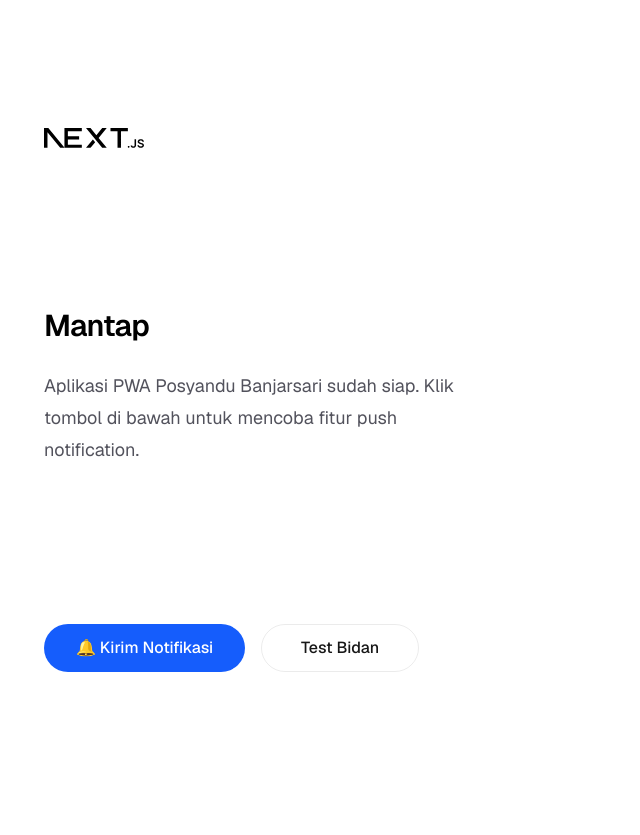
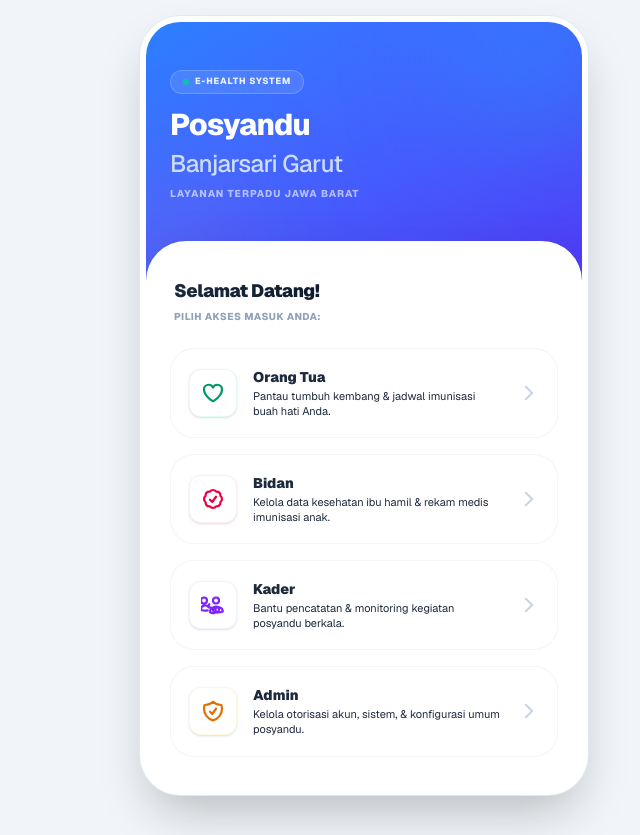
Before and after one commit to TPLM-Posyandu-Banjarsari-Garut/Posyandu_Web_Client, a Next.js app: page / in a window 1280 px wide. Shown: the whole page, without its empty margins (276-916 px from the left). Before the commit the page ends 800 px from the top, so only its background shows below. Built offline with nearby package versions, Linux system fonts and the light colour scheme.

Commit message:
feat : create welcome pages

```diff
--- a/app/page.tsx
+++ b/app/page.tsx
@@ -1,19 +1,26 @@
 "use client";
 
 import React, { useEffect } from "react";
-import Image from "next/image";
+import { useRouter } from "next/navigation";
 
 export default function Home() {
+  const router = useRouter();
+
+  // Register PWA Service Worker on Mount
   useEffect(() => {
-    if ('serviceWorker' in navigator) {
-      navigator.serviceWorker.register('/sw.js').then((reg) => {
-        console.log('Service Worker registered successfully with scope:', reg.scope);
-      }).catch((err) => {
-        console.warn('Service Worker registration failed:', err);
-      });
+    if ("serviceWorker" in navigator) {
+      navigator.serviceWorker
+        .register("/sw.js")
+        .then((reg) => {
+          console.log("Service Worker registered successfully with scope:", reg.scope);
+        })
+        .catch((err) => {
+          console.warn("Service Worker registration failed:", err);
+        });
     }
   }, []);
 
+  // Notification utilities
   const sendNotification = async () => {
     if (!("Notification" in window)) {
       alert("Browser ini tidak mendukung notifikasi.");
@@ -35,12 +42,14 @@ export default function Home() {
 
     if ("serviceWorker" in navigator) {
       try {
-        // Prevent hanging indefinitely by using a 1.2-second timeout
         const swReadyPromise = navigator.serviceWorker.ready;
         const timeoutPromise = new Promise((_, reject) =>
           setTimeout(() => reject(new Error("Timeout waiting for Service Worker")), 1200)
         );
-        const registration = await Promise.race([swReadyPromise, timeoutPromise]) as ServiceWorkerRegistration;
+        const registration = (await Promise.race([
+          swReadyPromise,
+          timeoutPromise,
+        ])) as ServiceWorkerRegistration;
 
         console.log("Menggunakan Service Worker untuk notifikasi...");
         const options: NotificationOptions & { vibrate?: number[] } = {
@@ -67,43 +76,144 @@ export default function Home() {
     });
   };
 
+  // Roles list
+  const roles = [
+    {
+      id: "orangtua",
+      title: "Orang Tua",
+      description: "Pantau tumbuh kembang & jadwal imunisasi buah hati Anda.",
+      path: "/orangtua/login",
+      colorClass: "bg-emerald-50 text-emerald-600 border-emerald-100/60 shadow-[0_4px_12px_rgba(16,185,129,0.06)]",
+      hoverBgGradient: "to-emerald-50/15",
+      icon: (
+        <svg className="w-6 h-6" fill="none" stroke="currentColor" strokeWidth="2.2" viewBox="0 0 24 24">
+          <path strokeLinecap="round" strokeLinejoin="round" d="M21 8.25c0-2.485-2.099-4.5-4.688-4.5-1.935 0-3.597 1.126-4.312 2.733-.715-1.607-2.377-2.733-4.313-2.733C5.1 3.75 3 5.765 3 8.25c0 7.22 9 12 9 12s9-4.78 9-12z" />
+        </svg>
+      ),
+    },
+    {
+      id: "bidan",
+      title: "Bidan",
+      description: "Kelola data kesehatan ibu hamil & rekam medis imunisasi anak.",
+      path: "/bidan/login",
+      colorClass: "bg-rose-50 text-rose-600 border-rose-100/60 shadow-[0_4px_12px_rgba(244,63,94,0.06)]",
+      hoverBgGradient: "to-rose-50/15",
+      icon: (
+        <svg className="w-6 h-6" fill="none" stroke="currentColor" strokeWidth="2.2" viewBox="0 0 24 24">
+          <path strokeLinecap="round" strokeLinejoin="round" d="M9 12.75L11.25 15 15 9.75M21 12c0 1.268-.63 2.39-1.593 3.068a3.745 3.745 0 01-1.043 3.296 3.745 3.745 0 01-3.296 1.043A3.745 3.745 0 0112 21c-1.268 0-2.39-.63-3.068-1.593a3.746 3.746 0 01-3.296-1.043 3.745 3.745 0 01-1.043-3.296A3.745 3.745 0 013 12c0-1.268.63-2.39 1.593-3.068a3.745 3.745 0 011.043-3.296 3.746 3.746 0 013.296-1.043A3.746 3.746 0 0112 3c1.268 0 2.39.63 3.068 1.593a3.746 3.746 0 013.296 1.043 3.746 3.746 0 011.043 3.296A3.745 3.745 0 0121 12z" />
+        </svg>
+      ),
+    },
+    {
+      id: "kader",
+      title: "Kader",
+      description: "Bantu pencatatan & monitoring kegiatan posyandu berkala.",
+      path: "/kader/login",
+      colorClass: "bg-violet-50 text-violet-600 border-violet-100/60 shadow-[0_4px_12px_rgba(139,92,246,0.06)]",
+      hoverBgGradient: "to-violet-50/15",
+      icon: (
+        <svg className="w-6 h-6" fill="none" stroke="currentColor" strokeWidth="2.2" viewBox="0 0 24 24">
+          <path strokeLinecap="round" strokeLinejoin="round" d="M15 19.128a9.38 9.38 0 002.625.372 9.337 9.337 0 004.121-.952 4.125 4.125 0 00-7.533-2.493M15 19.128v-.003c0-1.113-.285-2.16-.786-3.07M15 19.128v.109A11.386 11.386 0 0112 20.25a11.38 11.38 0 01-3-1.013v-.11c0-1.103.285-2.147.786-3.045M7.5 14.25a4.125 4.125 0 00-7.533 2.493 9.337 9.337 0 004.121.952 9.38 9.38 0 002.625-.372M7.5 14.25v-.003c0-1.113.285-2.16.786-3.07M7.5 14.25v.109A11.386 11.386 0 0112 15c.668 0 1.32-.058 1.953-.17v.109a11.386 11.386 0 01-3.167 1.282M18 7.5a3 3 0 11-6 0 3 3 0 016 0zM6 7.5a3 3 0 11-6 0 3 3 0 016 0zm12 9a3 3 0 11-6 0 3 3 0 016 0z" />
+        </svg>
+      ),
+    },
+    {
+      id: "admin",
+      title: "Admin",
+      description: "Kelola otorisasi akun, sistem, & konfigurasi umum posyandu.",
+      path: "/admin/login",
+      colorClass: "bg-amber-50 text-amber-600 border-amber-100/60 shadow-[0_4px_12px_rgba(245,158,11,0.06)]",
+      hoverBgGradient: "to-amber-50/15",
+      icon: (
+        <svg className="w-6 h-6" fill="none" stroke="currentColor" strokeWidth="2.2" viewBox="0 0 24 24">
+          <path strokeLinecap="round" strokeLinejoin="round" d="M9 12.75L11.25 15 15 9.75m-3-7.036A11.959 11.959 0 013.598 6 11.99 11.99 0 003 9.749c0 5.592 3.824 10.29 9 11.623 5.176-1.332 9-6.03 9-11.622 0-1.31-.21-2.57-.598-3.751h-.152c-3.196 0-6.1-1.248-8.25-3.285z" />
+        </svg>
+      ),
+    },
+  ];
+
   return (
-    <div className="flex flex-col flex-1 items-center justify-center bg-zinc-50 font-sans dark:bg-black">
-      <main className="flex flex-1 w-full max-w-3xl flex-col items-center justify-between py-32 px-16 bg-white dark:bg-black sm:items-start">
-        <Image
-          className="dark:invert"
-          src="/next.svg"
-          alt="Next.js logo"
-          width={100}
-          height={20}
-          priority
-        />
-        <div className="flex flex-col items-center gap-6 text-center sm:items-start sm:text-left">
-          <h1 className="max-w-xs text-3xl font-semibold leading-10 tracking-tight text-black dark:text-zinc-50">
-            Mantap
+    <div className="min-h-screen bg-slate-100 font-sans pb-10 pt-4 px-0 sm:px-0 text-slate-800 flex justify-center animate-fade-in">
+      {/* Mobile Device Container */}
+      <div className="w-full max-w-md bg-white min-h-screen sm:min-h-[90vh] rounded-[2.5rem] relative shadow-2xl overflow-hidden flex flex-col border-[6px] border-white ring-1 ring-slate-200">
+
+        {/* Top Gradient Header Section with Mesh Glow */}
+        <div className="bg-gradient-to-br from-blue-500 to-indigo-600 px-6 pt-12 pb-20 flex flex-col relative overflow-hidden shrink-0 text-white">
+
+          {/* Ambient Glow Mesh Circles */}
+          <div className="absolute -top-10 -right-10 w-40 h-40 rounded-full bg-cyan-400/25 blur-3xl z-0 pointer-events-none"></div>
+          <div className="absolute -bottom-8 -left-8 w-32 h-32 rounded-full bg-pink-400/20 blur-3xl z-0 pointer-events-none"></div>
+
+          {/* Floating Pill Badge */}
+          <div className="inline-flex items-center gap-1.5 px-3 py-1 rounded-full bg-white/10 border border-white/20 text-white/90 text-[9px] font-extrabold uppercase tracking-widest w-fit mb-4 backdrop-blur-md z-10">
+            <span className="w-1.5 h-1.5 rounded-full bg-emerald-400 animate-pulse"></span>
+            E-Health System
+          </div>
+
+          <h1 className="text-[30px] font-extrabold tracking-tight leading-none z-10 bg-gradient-to-r from-white via-white to-blue-100 bg-clip-text text-transparent">
+            Posyandu
           </h1>
-          <p className="max-w-md text-lg leading-8 text-zinc-600 dark:text-zinc-400">
-            Aplikasi PWA Posyandu Banjarsari sudah siap. Klik tombol di bawah
-            untuk mencoba fitur push notification.
+          <span className="text-[24px] font-medium tracking-tight mt-1.5 text-blue-100/90 z-10">
+            Banjarsari Garut
+          </span>
+          <p className="text-white/60 text-[10px] mt-1 font-extrabold tracking-widest uppercase z-10">
+            Layanan Terpadu Jawa Barat
           </p>
         </div>
-        <div className="flex flex-col gap-4 text-base font-medium sm:flex-row">
-          <button
-            onClick={sendNotification}
-            className="flex h-12 w-full items-center justify-center gap-2 rounded-full bg-blue-600 px-8 text-white transition-all hover:bg-blue-700 hover:scale-105 active:scale-95 md:w-auto"
-          >
-            🔔 Kirim Notifikasi
-          </button>
-          <a
-            className="flex h-12 w-full items-center justify-center rounded-full border border-solid border-black/[.08] px-5 transition-colors hover:border-transparent hover:bg-black/[.04] dark:border-white/[.145] dark:hover:bg-[#1a1a1a] md:w-[158px]"
-            href="/bidan/home"
 
-            rel="noopener noreferrer"
-          >
-            Test Bidan
-          </a>
+        {/* White Selector Card Overlap Section with Soft Top Shadow */}
+        <div className="bg-white rounded-t-[2.5rem] -mt-10 pt-9 px-6 pb-8 flex-1 flex flex-col justify-between relative z-10 shadow-[0_-12px_30px_rgba(0,0,0,0.035)]">
+
+          <div className="flex flex-col gap-6">
+            {/* Greetings and Instruction with dynamic typography */}
+            <div className="px-1">
+              <h2 className="text-lg font-black tracking-tight bg-gradient-to-r from-slate-800 to-slate-950 bg-clip-text text-transparent">
+                Selamat Datang!
+              </h2>
+              <p className="text-[10px] text-slate-400 font-extrabold tracking-wider uppercase mt-1">
+                Pilih Akses Masuk Anda:
+              </p>
+            </div>
+
+            {/* List of Role Cards with hover gradients & slide effects */}
+            <div className="flex flex-col gap-4">
+              {roles.map((role) => (
+                <button
+                  key={role.id}
+                  onClick={() => router.push(role.path)}
+                  className="group flex items-center gap-4 bg-white border border-slate-100/90 rounded-[1.5rem] p-4.5 hover:border-blue-400/80 hover:bg-slate-50/50 hover:shadow-[0_8px_25px_rgba(0,0,0,0.05)] transition-all duration-300 cursor-pointer active:scale-[0.97] focus-within:ring-2 focus-within:ring-blue-500/10 focus-within:outline-none relative overflow-hidden"
+                >
+                  {/* Subtle Hover Gradient Highlights */}
+                  <div className={`absolute inset-0 opacity-0 group-hover:opacity-100 transition-opacity duration-300 pointer-events-none bg-gradient-to-r from-transparent ${role.hoverBgGradient}`}></div>
+
+                  {/* Left Icon with shadow and bounce hover */}
+                  <div className={`w-12 h-12 rounded-xl flex items-center justify-center shrink-0 border transition-all duration-300 group-hover:scale-110 group-hover:rotate-3 shadow-sm ${role.colorClass} relative z-10 bg-white`}>
+                    {role.icon}
+                  </div>
+
+                  {/* Middle Text Details */}
+                  <div className="flex flex-col items-start text-left flex-1 relative z-10">
+                    <span className="text-sm font-black text-slate-800 group-hover:text-blue-950 transition-colors">
+                      {role.title}
+                    </span>
+                    <span className="text-[11px] text-slate-450 leading-snug  mt-0.5 group-hover:text-slate-650 transition-colors">
+                      {role.description}
+                    </span>
+                  </div>
+
+                  {/* Right Small Arrow Indicator with slide-out animation */}
+                  <svg className="w-5 h-5 ml-auto text-slate-300 shrink-0 transform transition-all duration-300 group-hover:translate-x-1 group-hover:text-blue-600 relative z-10" fill="none" stroke="currentColor" strokeWidth="2.5" viewBox="0 0 24 24">
+                    <path strokeLinecap="round" strokeLinejoin="round" d="M8.25 4.5l7.5 7.5-7.5 7.5" />
+                  </svg>
+                </button>
+              ))}
+            </div>
+          </div>
+
+
         </div>
-      </main>
+
+      </div>
     </div>
   );
 }
```
